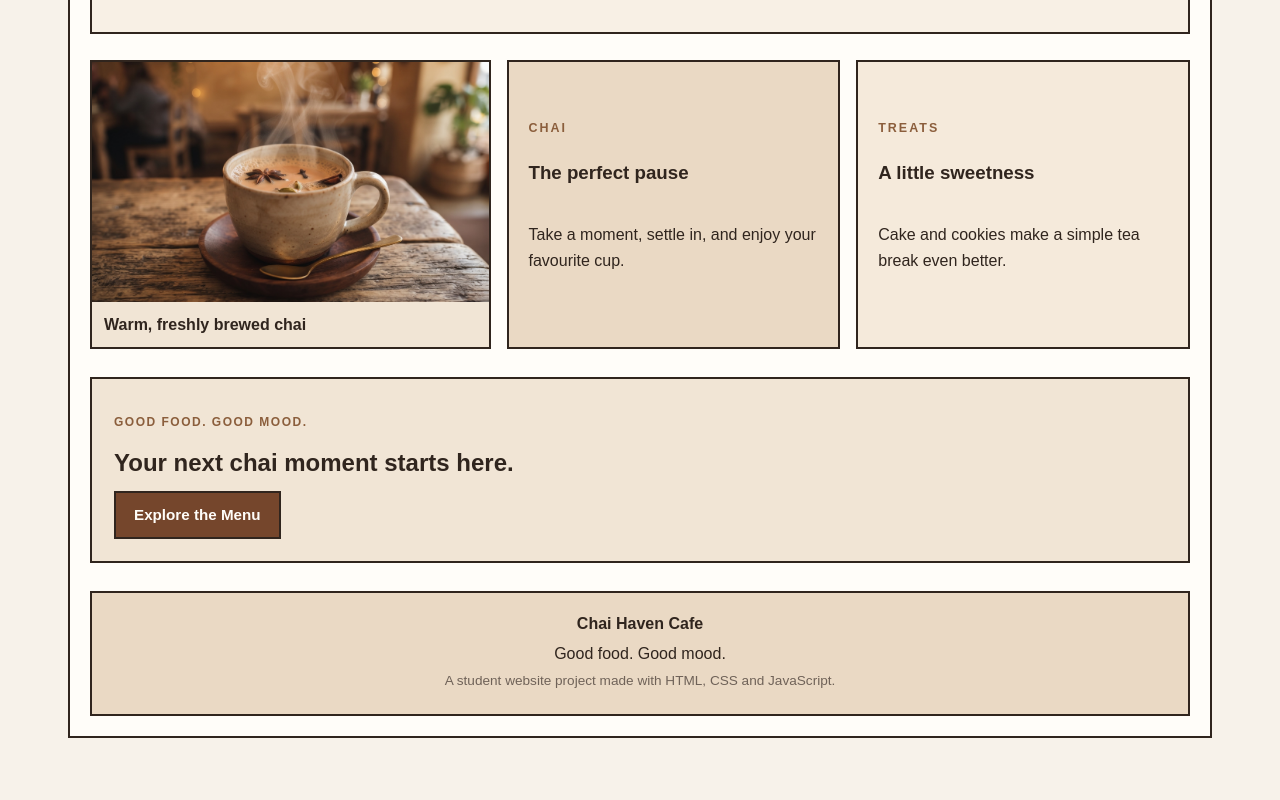
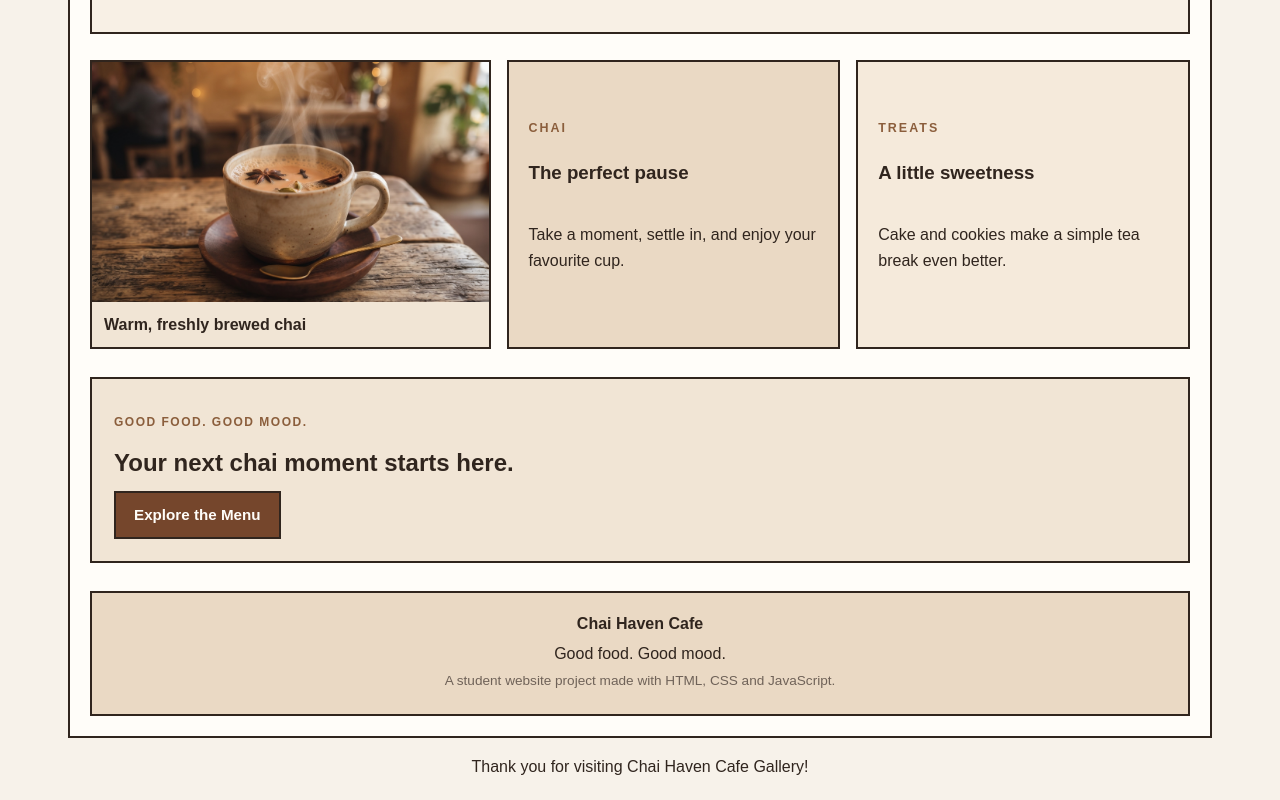
Before and after one commit to ziabliaqatcode-lgtm/chai-haven-cafe, a plain HTML site: page gallery.html in a window 1280 px wide. Shown: the part 454-1254 px from the top of the page. Before the commit the page ends 1212 px from the top, so only its background shows below. Drawn offline with Linux system fonts and the light colour scheme.

Commit message:
Add gallery welcome caption

```diff
--- a/gallery.html
+++ b/gallery.html
@@ -62,5 +62,6 @@
         </footer>
     </div>
     <script src="script.js"></script>
+    <p class="center">Thank you for visiting Chai Haven Cafe Gallery!</p>
 </body>
 </html>
```
